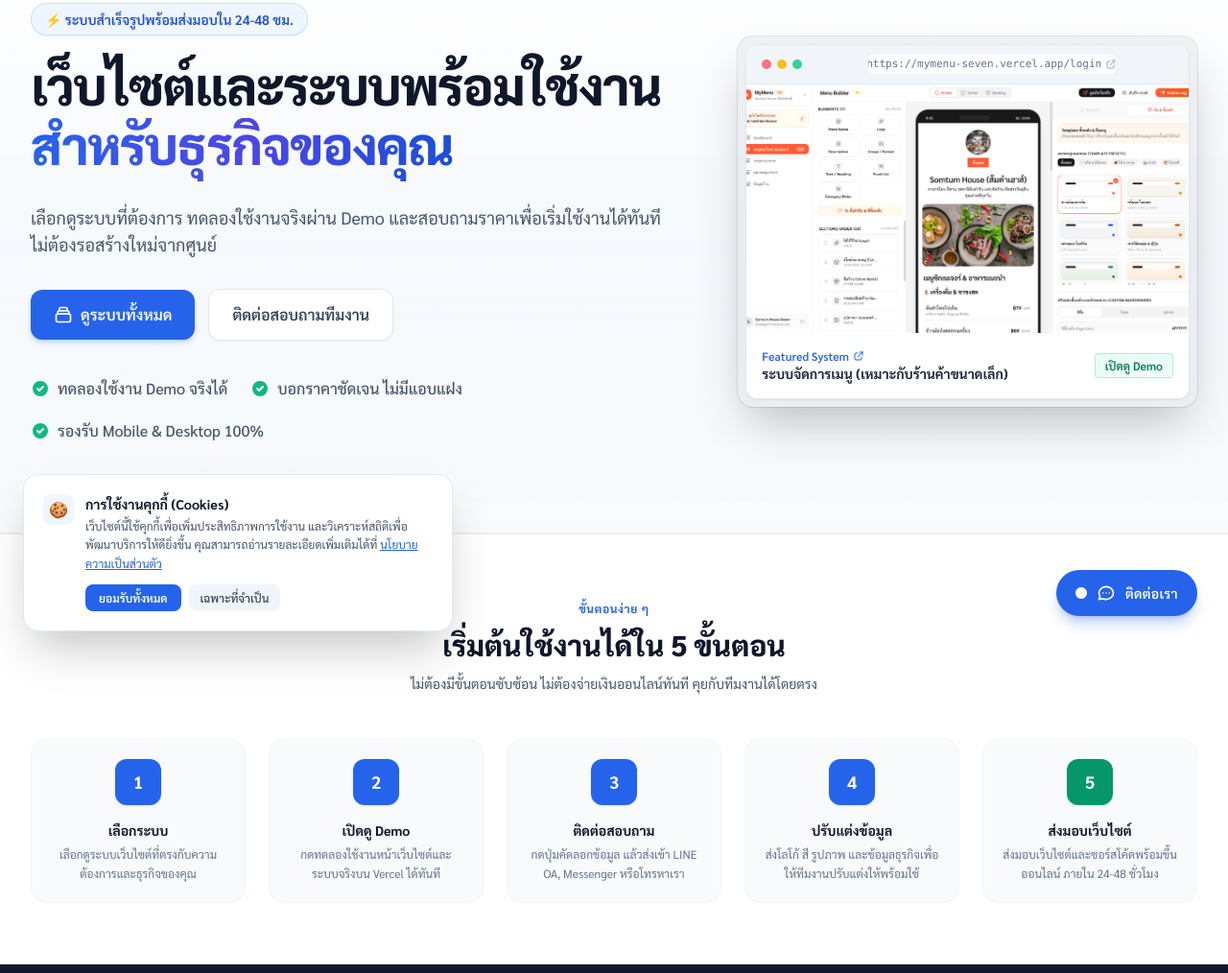
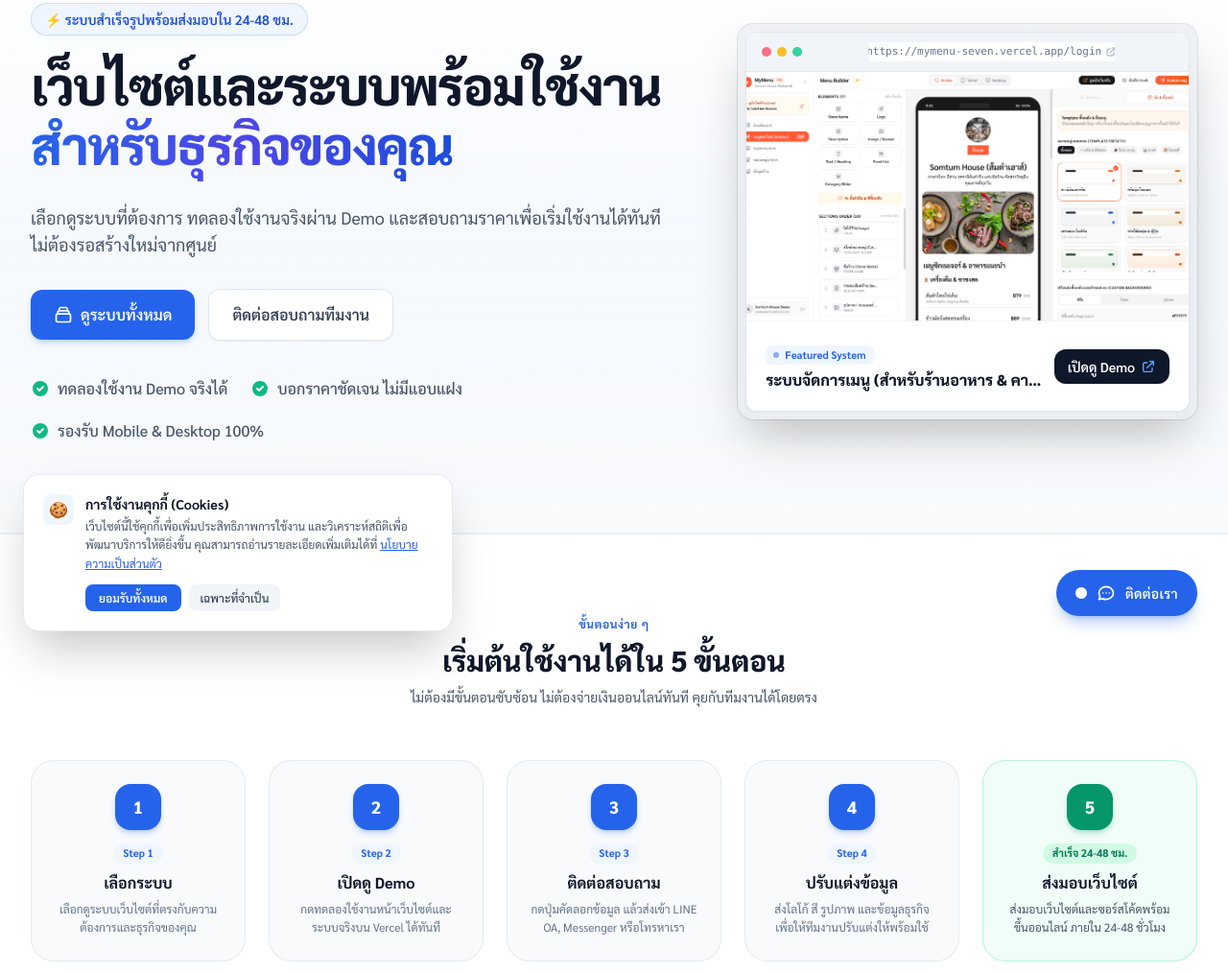
Before and after one commit to mstackhub/ThinkFaster, a website with bundled scripts: page index.html in a window 1280 px wide. Shown: the part 126-1140 px from the top of the page at 96% size. Built offline with nearby package versions, Linux system fonts and the light colour scheme; some packages are replaced by stand-ins of ours; no server answers; the database is empty.

Commit message:
feat(home): enhance hero mockup demo button and make 5-step process swipeable cards on mobile

```diff
--- a/index.html
+++ b/index.html
@@ -212,17 +212,22 @@
                 class="w-full object-cover aspect-video-box group-hover:opacity-95 transition-opacity"
                 onerror="this.onerror=null; this.src='https://images.unsplash.com/photo-1555396273-367ea4eb4db5?auto=format&fit=crop&w=1200&q=80';"
               />
-              <div class="p-4 bg-white flex items-center justify-between">
-                <div>
-                  <div class="text-xs font-semibold text-blue-600 flex items-center gap-1">
-                    Featured System
-                    <svg class="w-3 h-3" fill="none" viewBox="0 0 24 24" stroke="currentColor"><path stroke-linecap="round" stroke-linejoin="round" stroke-width="2" d="M10 6H6a2 2 0 00-2 2v10a2 2 0 002 2h10a2 2 0 002-2v-4M14 4h6m0 0v6m0-6L10 14"/></svg>
+              <div class="p-4 sm:p-5 bg-white flex items-center justify-between gap-3 border-t border-slate-100">
+                <div class="min-w-0 flex-1">
+                  <div class="inline-flex items-center gap-1.5 px-2 py-0.5 rounded-md bg-blue-50 text-blue-600 text-[11px] font-bold mb-1">
+                    <span class="w-1.5 h-1.5 rounded-full bg-blue-600 animate-pulse"></span>
+                    <span>Featured System</span>
                   </div>
-                  <div class="text-sm font-bold text-slate-800 group-hover:text-blue-600 transition-colors">ระบบจัดการเมนู (เหมาะกับร้านค้าขนาดเล็ก)</div>
+                  <div class="text-sm sm:text-base font-extrabold text-slate-900 group-hover:text-blue-600 transition-colors truncate">
+                    ระบบจัดการเมนู (สำหรับร้านอาหาร & คาเฟ่)
                   </div>
-                <span class="px-2.5 py-1 text-xs font-semibold rounded bg-emerald-50 text-emerald-700 border border-emerald-200">
-                  เปิดดู Demo
-                </span>
+                </div>
+                <div class="inline-flex items-center gap-1.5 px-3.5 py-2 rounded-xl bg-slate-900 group-hover:bg-blue-600 text-white font-semibold text-xs sm:text-sm shadow-sm transition-all duration-200 shrink-0 whitespace-nowrap">
+                  <span>เปิดดู Demo</span>
+                  <svg class="w-4 h-4 text-blue-400 group-hover:text-white transition-colors" fill="none" viewBox="0 0 24 24" stroke="currentColor">
+                    <path stroke-linecap="round" stroke-linejoin="round" stroke-width="2" d="M10 6H6a2 2 0 00-2 2v10a2 2 0 002 2h10a2 2 0 002-2v-4M14 4h6m0 0v6m0-6L10 14" />
+                  </svg>
+                </div>
               </div>
             </a>
           </div>
@@ -383,58 +388,74 @@
   </section>
 
   <!-- How It Works Section (Requirement #32) -->
-  <section class="py-16 bg-white border-t border-slate-200/80">
+  <section class="py-14 sm:py-20 bg-white border-t border-slate-200/80 overflow-hidden">
     <div class="max-w-7xl mx-auto px-4 sm:px-6 lg:px-8">
-      <div class="text-center max-w-2xl mx-auto mb-12">
+      <div class="text-center max-w-2xl mx-auto mb-8 sm:mb-14">
         <span class="inline-block text-xs font-bold uppercase tracking-wider text-blue-600 mb-3">ขั้นตอนง่าย ๆ</span>
         <h2 class="text-2xl sm:text-3xl font-extrabold text-slate-900">เริ่มต้นใช้งานได้ใน 5 ขั้นตอน</h2>
-        <p class="text-sm text-slate-600 mt-3">ไม่ต้องมีขั้นตอนซับซ้อน ไม่ต้องจ่ายเงินออนไลน์ทันที คุยกับทีมงานได้โดยตรง</p>
+        <p class="text-sm text-slate-600 mt-2.5">ไม่ต้องมีขั้นตอนซับซ้อน ไม่ต้องจ่ายเงินออนไลน์ทันที คุยกับทีมงานได้โดยตรง</p>
       </div>
 
-      <div class="grid grid-cols-1 md:grid-cols-5 gap-6 text-center">
+      <!-- Mobile Horizontal Card Slider (Swipeable) / Desktop 5-Col Grid -->
+      <div class="relative">
+        <div
+          id="steps-slider"
+          class="flex md:grid md:grid-cols-5 gap-4 sm:gap-6 overflow-x-auto md:overflow-x-visible pb-4 md:pb-0 snap-x snap-mandatory hide-scrollbar -mx-4 px-4 sm:mx-0 sm:px-0"
+        >
           <!-- Step 1 -->
-        <div class="p-5 rounded-2xl bg-slate-50 border border-slate-100 flex flex-col items-center">
-          <div class="w-12 h-12 rounded-xl bg-blue-600 text-white font-bold flex items-center justify-center text-lg mb-4 shadow-sm shadow-blue-500/20">
+          <div class="w-[260px] sm:w-[280px] md:w-auto shrink-0 snap-center p-6 rounded-3xl bg-slate-50 border border-slate-200/80 shadow-xs hover:border-blue-300 hover:shadow-md transition-all flex flex-col items-center text-center group">
+            <div class="w-12 h-12 rounded-2xl bg-blue-600 text-white font-extrabold flex items-center justify-center text-lg mb-3.5 shadow-md shadow-blue-600/25 group-hover:scale-110 transition-transform">
               1
             </div>
-          <h3 class="font-bold text-slate-900 text-sm mb-1.5">เลือกระบบ</h3>
+            <span class="text-[11px] font-bold text-blue-600 bg-blue-50 px-2.5 py-0.5 rounded-full mb-2">Step 1</span>
+            <h3 class="font-bold text-slate-900 text-base mb-1.5">เลือกระบบ</h3>
             <p class="text-xs text-slate-500 leading-relaxed">เลือกดูระบบเว็บไซต์ที่ตรงกับความต้องการและธุรกิจของคุณ</p>
           </div>
 
           <!-- Step 2 -->
-        <div class="p-5 rounded-2xl bg-slate-50 border border-slate-100 flex flex-col items-center">
-          <div class="w-12 h-12 rounded-xl bg-blue-600 text-white font-bold flex items-center justify-center text-lg mb-4 shadow-sm shadow-blue-500/20">
+          <div class="w-[260px] sm:w-[280px] md:w-auto shrink-0 snap-center p-6 rounded-3xl bg-slate-50 border border-slate-200/80 shadow-xs hover:border-blue-300 hover:shadow-md transition-all flex flex-col items-center text-center group">
+            <div class="w-12 h-12 rounded-2xl bg-blue-600 text-white font-extrabold flex items-center justify-center text-lg mb-3.5 shadow-md shadow-blue-600/25 group-hover:scale-110 transition-transform">
               2
             </div>
-          <h3 class="font-bold text-slate-900 text-sm mb-1.5">เปิดดู Demo</h3>
+            <span class="text-[11px] font-bold text-blue-600 bg-blue-50 px-2.5 py-0.5 rounded-full mb-2">Step 2</span>
+            <h3 class="font-bold text-slate-900 text-base mb-1.5">เปิดดู Demo</h3>
             <p class="text-xs text-slate-500 leading-relaxed">กดทดลองใช้งานหน้าเว็บไซต์และระบบจริงบน Vercel ได้ทันที</p>
           </div>
 
           <!-- Step 3 -->
-        <div class="p-5 rounded-2xl bg-slate-50 border border-slate-100 flex flex-col items-center">
-          <div class="w-12 h-12 rounded-xl bg-blue-600 text-white font-bold flex items-center justify-center text-lg mb-4 shadow-sm shadow-blue-500/20">
+          <div class="w-[260px] sm:w-[280px] md:w-auto shrink-0 snap-center p-6 rounded-3xl bg-slate-50 border border-slate-200/80 shadow-xs hover:border-blue-300 hover:shadow-md transition-all flex flex-col items-center text-center group">
+            <div class="w-12 h-12 rounded-2xl bg-blue-600 text-white font-extrabold flex items-center justify-center text-lg mb-3.5 shadow-md shadow-blue-600/25 group-hover:scale-110 transition-transform">
               3
             </div>
-          <h3 class="font-bold text-slate-900 text-sm mb-1.5">ติดต่อสอบถาม</h3>
+            <span class="text-[11px] font-bold text-blue-600 bg-blue-50 px-2.5 py-0.5 rounded-full mb-2">Step 3</span>
+            <h3 class="font-bold text-slate-900 text-base mb-1.5">ติดต่อสอบถาม</h3>
             <p class="text-xs text-slate-500 leading-relaxed">กดปุ่มคัดลอกข้อมูล แล้วส่งเข้า LINE OA, Messenger หรือโทรหาเรา</p>
           </div>
 
           <!-- Step 4 -->
-        <div class="p-5 rounded-2xl bg-slate-50 border border-slate-100 flex flex-col items-center">
-          <div class="w-12 h-12 rounded-xl bg-blue-600 text-white font-bold flex items-center justify-center text-lg mb-4 shadow-sm shadow-blue-500/20">
+          <div class="w-[260px] sm:w-[280px] md:w-auto shrink-0 snap-center p-6 rounded-3xl bg-slate-50 border border-slate-200/80 shadow-xs hover:border-blue-300 hover:shadow-md transition-all flex flex-col items-center text-center group">
+            <div class="w-12 h-12 rounded-2xl bg-blue-600 text-white font-extrabold flex items-center justify-center text-lg mb-3.5 shadow-md shadow-blue-600/25 group-hover:scale-110 transition-transform">
               4
             </div>
-          <h3 class="font-bold text-slate-900 text-sm mb-1.5">ปรับแต่งข้อมูล</h3>
+            <span class="text-[11px] font-bold text-blue-600 bg-blue-50 px-2.5 py-0.5 rounded-full mb-2">Step 4</span>
+            <h3 class="font-bold text-slate-900 text-base mb-1.5">ปรับแต่งข้อมูล</h3>
             <p class="text-xs text-slate-500 leading-relaxed">ส่งโลโก้ สี รูปภาพ และข้อมูลธุรกิจเพื่อให้ทีมงานปรับแต่งให้พร้อมใช้</p>
           </div>
 
           <!-- Step 5 -->
-        <div class="p-5 rounded-2xl bg-slate-50 border border-slate-100 flex flex-col items-center">
-          <div class="w-12 h-12 rounded-xl bg-emerald-600 text-white font-bold flex items-center justify-center text-lg mb-4 shadow-sm shadow-emerald-500/20">
+          <div class="w-[260px] sm:w-[280px] md:w-auto shrink-0 snap-center p-6 rounded-3xl bg-emerald-50/70 border border-emerald-200/80 shadow-xs hover:border-emerald-300 hover:shadow-md transition-all flex flex-col items-center text-center group">
+            <div class="w-12 h-12 rounded-2xl bg-emerald-600 text-white font-extrabold flex items-center justify-center text-lg mb-3.5 shadow-md shadow-emerald-600/25 group-hover:scale-110 transition-transform">
               5
             </div>
-          <h3 class="font-bold text-slate-900 text-sm mb-1.5">ส่งมอบเว็บไซต์</h3>
-          <p class="text-xs text-slate-500 leading-relaxed">ส่งมอบเว็บไซต์และซอร์สโค้ดพร้อมขึ้นออนไลน์ ภายใน 24-48 ชั่วโมง</p>
+            <span class="text-[11px] font-bold text-emerald-700 bg-emerald-100 px-2.5 py-0.5 rounded-full mb-2">สำเร็จ 24-48 ชม.</span>
+            <h3 class="font-bold text-slate-900 text-base mb-1.5">ส่งมอบเว็บไซต์</h3>
+            <p class="text-xs text-slate-600 leading-relaxed">ส่งมอบเว็บไซต์และซอร์สโค้ดพร้อมขึ้นออนไลน์ ภายใน 24-48 ชั่วโมง</p>
+          </div>
+        </div>
+
+        <!-- Mobile Scroll Indicator Hint -->
+        <div class="flex md:hidden items-center justify-center gap-1.5 pt-3 text-xs text-slate-400 font-medium">
+          <span>👈 เลื่อนดูขั้นตอน (1 - 5) 👉</span>
         </div>
       </div>
     </div>
```
Lines whose indentation alone changed are shown as unchanged.
